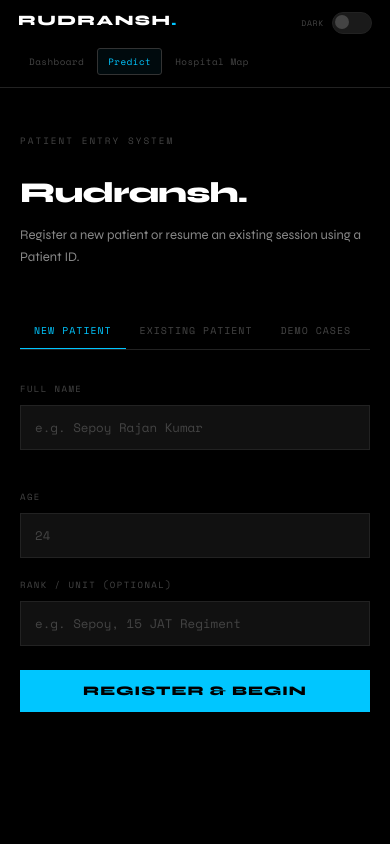
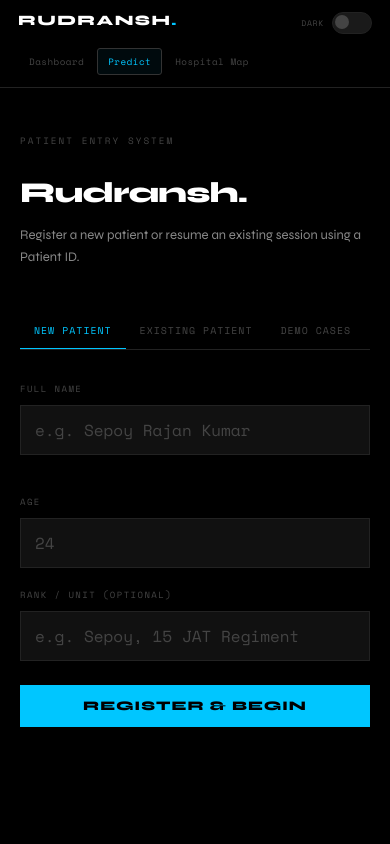
Before and after one commit to Amyth31/RUDRANSH_Sepsis-EWS, a Flask app: page /predict in a window 390 px wide. Run offline with Flask 3, Linux system fonts and the light colour scheme.

Commit message:
Fix desktop scaling and mobile zoom behavior

```diff
--- a/templates/dashboard.html
+++ b/templates/dashboard.html
@@ -40,7 +40,7 @@ body.light .tag.g{border-color:rgba(26,158,82,0.35);color:var(--green);}
 .toggle input:checked~.toggle-track{background:var(--accent);border-color:var(--accent);}
 .toggle input:checked~.toggle-thumb{transform:translateX(18px);background:#fff;}
 *,*::before,*::after{box-sizing:border-box;margin:0;padding:0;}
-html{scroll-behavior:smooth;}
+html{scroll-behavior:smooth;-webkit-text-size-adjust:100%;text-size-adjust:100%;}
 body{background:var(--black);color:var(--text-1);font-family:var(--font-head);min-height:100vh;overflow-x:hidden;}
 
 .reveal{opacity:0;transform:translateY(28px);transition:opacity 0.9s cubic-bezier(0.4,0,0.2,1),transform 0.9s cubic-bezier(0.4,0,0.2,1);}
--- a/templates/index.html
+++ b/templates/index.html
@@ -33,7 +33,7 @@ body.light{
 .toggle input:checked~.toggle-track{background:var(--accent);border-color:var(--accent);}
 .toggle input:checked~.toggle-thumb{transform:translateX(18px);background:#fff;}
 *,*::before,*::after{box-sizing:border-box;margin:0;padding:0;}
-html,body{height:100%;}
+html,body{height:100%;-webkit-text-size-adjust:100%;text-size-adjust:100%;}
 body{background:var(--black);color:var(--text-1);font-family:var(--font-head);display:flex;flex-direction:column;overflow:hidden;}
 
 /* HEADER */
@@ -222,7 +222,7 @@ canvas#wc{width:100%;height:110px;display:block;}
   .login-tab{padding:10px 14px;font-size:0.62rem;white-space:nowrap;}
   .field-row{grid-template-columns:1fr;}
   .field-label{font-size:0.56rem;}
-  .field-input{padding:12px 14px;font-size:0.78rem;margin-bottom:20px;}
+  .field-input{padding:12px 14px;font-size:16px;margin-bottom:20px;}
   .login-btn{padding:13px;font-size:0.82rem;margin-top:4px;}
   #screen-entry,#screen-result{flex-direction:column;}
   .entry-sidebar,.result-sidebar{width:100%;border-right:none;border-bottom:1px solid var(--border);overflow:visible;}
```
